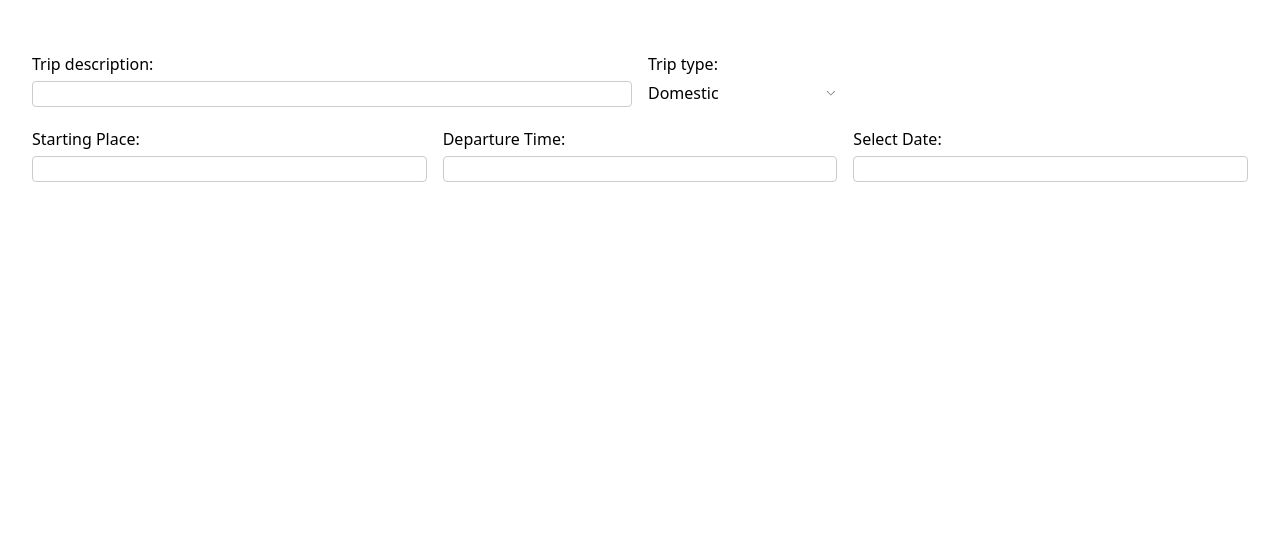
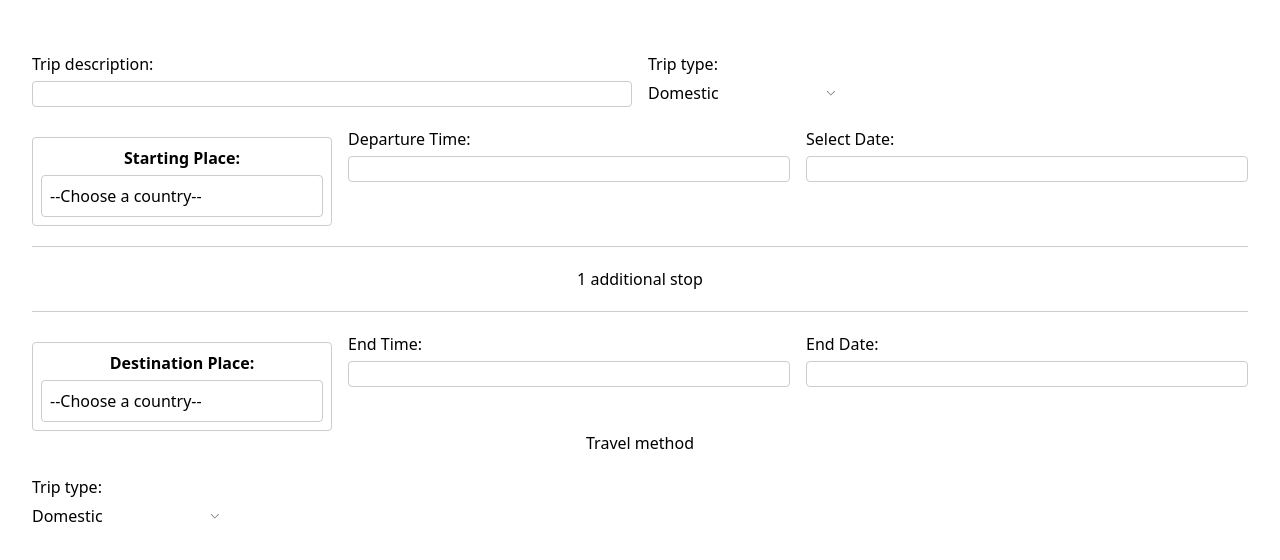
Before and after one commit to tutors-fi/Business-Travel-Expense-app, a React (Vite) app in the folder ts-matkalasku-app/: page / in a window 1280 px wide. Shown: the top 560 px of the page. Built offline with nearby package versions, Linux system fonts and the light colour scheme.

Commit message:
added countries

```diff
--- a/ts-matkalasku-app/package.json
+++ b/ts-matkalasku-app/package.json
@@ -11,7 +11,8 @@
   },
   "dependencies": {
     "react": "^18.2.0",
-    "react-dom": "^18.2.0",
+    "react-datepicker": "^6.9.0",
+    "react-dom": "^18.3.1",
     "react-helmet": "^6.1.0"
   },
   "devDependencies": {
--- a/ts-matkalasku-app/src/App.tsx
+++ b/ts-matkalasku-app/src/App.tsx
@@ -1,5 +1,5 @@
 import "./App.css";
-import { Departure_Info } from "./components/DepatureInfo.js";
+import { Departure_Info } from "./components-departure/DepatureInfo.tsx";
 
 export function App() {
   return (
--- /dev/null
+++ b/ts-matkalasku-app/src/components-departure/DepatureInfo.tsx
@@ -0,0 +1,38 @@
+import TextBox from "./TextBox";
+import SelectBox from "./SelectBox";
+import CustomDatePicker from "./DatePicker";
+import SelectCountry from "./SelectCountry.tsx";
+
+export const Departure_Info = () => {
+  return (
+    <div>
+      <div className="text-box-row">
+        <TextBox label="Trip description: " className="text-box" />
+        <SelectBox label="Trip type: " className="text-box" />
+      </div>
+      <div className="text-box-row">
+        <SelectCountry
+          label="Starting Place: "
+          className="select-box-country"
+        />
+        <TextBox label="Departure Time: " className="text-box" />
+        <CustomDatePicker label="Select Date: " className="text-box" />
+      </div>
+      <hr className="divider" />
+      <p>1 additional stop</p>
+      <hr className="divider" />
+      <div className="text-box-row">
+        <SelectCountry
+          label="Destination Place: "
+          className="select-box-country"
+        />
+        <TextBox label="End Time: " className="text-box" />
+        <CustomDatePicker label="End Date: " className="text-box" />
+      </div>
+      <p>Travel method</p>
+      <div className="text-box-row">
+        <SelectBox label="Trip type: " className="text-box" />
+      </div>
+    </div>
+  );
+};
--- /dev/null
+++ b/ts-matkalasku-app/src/components-departure/SelectCountry.css
@@ -0,0 +1,24 @@
+.select-box-country {
+  width: 300px; /* Change the width to whatever value you prefer */
+  padding: 8px;
+  border: 1px solid #ccc;
+  border-radius: 4px;
+  background: white;
+  appearance: none;
+  margin-top: 10px;
+}
+
+.select-box-country label {
+  display: block;
+  margin-bottom: 5px;
+  font-weight: bold;
+}
+
+.select-box-country select {
+  width: 100%; /* This ensures the select element takes up 100% of the width of its container */
+  padding: 8px;
+  border: 1px solid #ccc;
+  border-radius: 4px;
+  background: white;
+  appearance: none;
+}
--- /dev/null
+++ b/ts-matkalasku-app/src/components-departure/SelectCountry.tsx
@@ -0,0 +1,226 @@
+import React, { useState, ChangeEvent } from "react";
+import "./SelectCountry.css";
+
+interface SelectCountryProps {
+  label: string;
+  className?: string;
+}
+
+const COUNTRIES = [
+  "--Choose a country--",
+  "Afghanistan",
+  "Albania",
+  "Algeria",
+  "Andorra",
+  "Angola",
+  "Argentina",
+  "Armenia",
+  "Australia",
+  "Austria",
+  "Azerbaijan",
+  "Bahamas",
+  "Bahrain",
+  "Bangladesh",
+  "Barbados",
+  "Belarus",
+  "Belgium",
+  "Belize",
+  "Benin",
+  "Bhutan",
+  "Bolivia",
+  "Bosnia and Herzegovina",
+  "Botswana",
+  "Brazil",
+  "Brunei",
+  "Bulgaria",
+  "Burkina Faso",
+  "Burundi",
+  "Cambodia",
+  "Cameroon",
+  "Canada",
+  "Cape Verde",
+  "Central African Republic",
+  "Chad",
+  "Chile",
+  "China",
+  "Colombia",
+  "Comoros",
+  "Congo",
+  "Costa Rica",
+  "Croatia",
+  "Cuba",
+  "Cyprus",
+  "Czech Republic",
+  "Denmark",
+  "Djibouti",
+  "Dominica",
+  "Dominican Republic",
+  "Ecuador",
+  "Egypt",
+  "El Salvador",
+  "Equatorial Guinea",
+  "Eritrea",
+  "Estonia",
+  "Eswatini",
+  "Ethiopia",
+  "Fiji",
+  "Finland",
+  "France",
+  "Gabon",
+  "Gambia",
+  "Georgia",
+  "Germany",
+  "Ghana",
+  "Greece",
+  "Grenada",
+  "Guatemala",
+  "Guinea",
+  "Guinea-Bissau",
+  "Guyana",
+  "Haiti",
+  "Honduras",
+  "Hungary",
+  "Iceland",
+  "India",
+  "Indonesia",
+  "Iran",
+  "Iraq",
+  "Ireland",
+  "Israel",
+  "Italy",
+  "Jamaica",
+  "Japan",
+  "Jordan",
+  "Kazakhstan",
+  "Kenya",
+  "Kiribati",
+  "Kuwait",
+  "Kyrgyzstan",
+  "Laos",
+  "Latvia",
+  "Lebanon",
+  "Lesotho",
+  "Liberia",
+  "Libya",
+  "Liechtenstein",
+  "Lithuania",
+  "Luxembourg",
+  "Madagascar",
+  "Malawi",
+  "Malaysia",
+  "Maldives",
+  "Mali",
+  "Malta",
+  "Marshall Islands",
+  "Mauritania",
+  "Mauritius",
+  "Mexico",
+  "Micronesia",
+  "Moldova",
+  "Monaco",
+  "Mongolia",
+  "Montenegro",
+  "Morocco",
+  "Mozambique",
+  "Myanmar",
+  "Namibia",
+  "Nauru",
+  "Nepal",
+  "Netherlands",
+  "New Zealand",
+  "Nicaragua",
+  "Niger",
+  "Nigeria",
+  "North Macedonia",
+  "Norway",
+  "Oman",
+  "Pakistan",
+  "Palau",
+  "Palestine",
+  "Panama",
+  "Papua New Guinea",
+  "Paraguay",
+  "Peru",
+  "Philippines",
+  "Poland",
+  "Portugal",
+  "Qatar",
+  "Romania",
+  "Russia",
+  "Rwanda",
+  "Saint Kitts and Nevis",
+  "Saint Lucia",
+  "Saint Vincent and the Grenadines",
+  "Samoa",
+  "San Marino",
+  "Sao Tome and Principe",
+  "Saudi Arabia",
+  "Senegal",
+  "Serbia",
+  "Seychelles",
+  "Sierra Leone",
+  "Singapore",
+  "Slovakia",
+  "Slovenia",
+  "Solomon Islands",
+  "Somalia",
+  "South Africa",
+  "South Korea",
+  "South Sudan",
+  "Spain",
+  "Sri Lanka",
+  "Sudan",
+  "Suriname",
+  "Sweden",
+  "Switzerland",
+  "Syria",
+  "Taiwan",
+  "Tajikistan",
+  "Tanzania",
+  "Thailand",
+  "Timor-Leste",
+  "Togo",
+  "Tonga",
+  "Trinidad and Tobago",
+  "Tunisia",
+  "Turkey",
+  "Turkmenistan",
+  "Tuvalu",
+  "Uganda",
+  "Ukraine",
+  "United Arab Emirates",
+  "United Kingdom",
+  "United States",
+  "Uruguay",
+  "Uzbekistan",
+  "Vanuatu",
+  "Vatican City",
+  "Venezuela",
+  "Vietnam",
+  "Yemen",
+  "Zambia",
+  "Zimbabwe",
+];
+
+const SelectCountry: React.FC<SelectCountryProps> = ({ label, className }) => {
+  const [selectedCountry, setSelectedCountry] = useState<string>(COUNTRIES[0]);
+
+  const handleSelectChange = (event: ChangeEvent<HTMLSelectElement>) => {
+    setSelectedCountry(event.target.value);
+  };
+
+  return (
+    <div className={className}>
+      <label>{label}</label>
+      <select value={selectedCountry} onChange={handleSelectChange}>
+        {COUNTRIES.map((country, index) => (
+          <option key={index} value={country}>
+            {country}
+          </option>
+        ))}
+      </select>
+    </div>
+  );
+};
+
+export default SelectCountry;
--- a/ts-matkalasku-app/src/components/TextBox.css
+++ b/ts-matkalasku-app/src/components-departure/TextBox.css
@@ -24,3 +24,10 @@ input {
   margin-bottom: 5px; /* Adjust the space between label and input */
   text-align: left; /* Ensure text inside the label starts from the left */
 }
+
+.divider {
+  border: none; /* Remove default border */
+  height: 1px; /* Set height */
+  background: #ccc; /* Set color */
+  margin: 20px 0; /* Add margin */
+}
--- a/ts-matkalasku-app/src/components/DepatureInfo.tsx
+++ /dev/null
@@ -1,19 +0,0 @@
-import TextBox from "./TextBox";
-import SelectBox from "./SelectBox";
-import CustomDatePicker from "./DatePicker";
-
-export const Departure_Info = () => {
-  return (
-    <div>
-      <div className="text-box-row">
-        <TextBox label="Trip description: " className="text-box" />
-        <SelectBox label="Trip type: " className="text-box" />
-      </div>
-      <div className="text-box-row">
-        <TextBox label="Starting Place: " className="text-box" />
-        <TextBox label="Departure Time: " className="text-box" />
-        <CustomDatePicker label="Select Date: " className="text-box" />
-      </div>
-    </div>
-  );
-};
```
Also changed, not shown: ts-matkalasku-app/src/components-departure/DatePicker.tsx (renamed from ts-matkalasku-app/src/components/DatePicker.tsx), ts-matkalasku-app/src/components-departure/SelectBox.css (renamed from ts-matkalasku-app/src/components/SelectBox.css), ts-matkalasku-app/src/components-departure/SelectBox.tsx (renamed from ts-matkalasku-app/src/components/SelectBox.tsx), ts-matkalasku-app/src/components-departure/TextBox.tsx (renamed from ts-matkalasku-app/src/components/TextBox.tsx), 1 other file (tests, documents, lock files or other folders).
